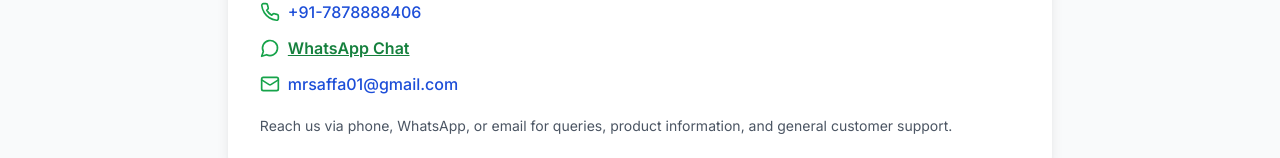
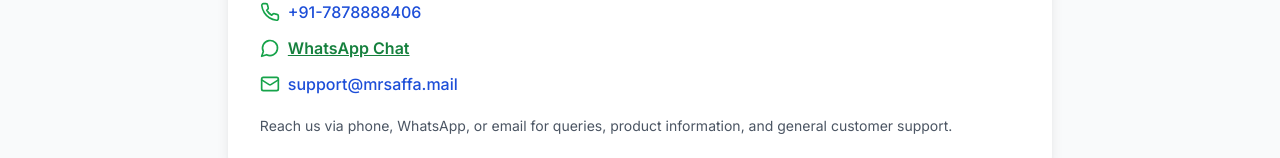
Before and after one commit to Kanishk-30/Mr.Saffa_js, a React (Create React App) app in the folder client/: page /contact in a window 1280 px wide. Shown: the part 232-390 px from the top of the page. Built offline with nearby package versions, Linux system fonts and the light colour scheme; no server answers.

Commit message:
Your update message

```diff
--- a/client/src/pages/contact.jsx
+++ b/client/src/pages/contact.jsx
@@ -100,10 +100,10 @@
             <li className="flex items-center">
               <Mail className="w-5 h-5 mr-2 text-green-600" />
               <a
-                href="mailto:support@mr-saffa.com"
+                href="mailto:mrsaffa01@gmail.com"
                 className="hover:underline text-blue-700"
               >
-                mrsaffa01@gmail.com
+                support@mrsaffa.mail
               </a>
             </li>
           </ul>
```
